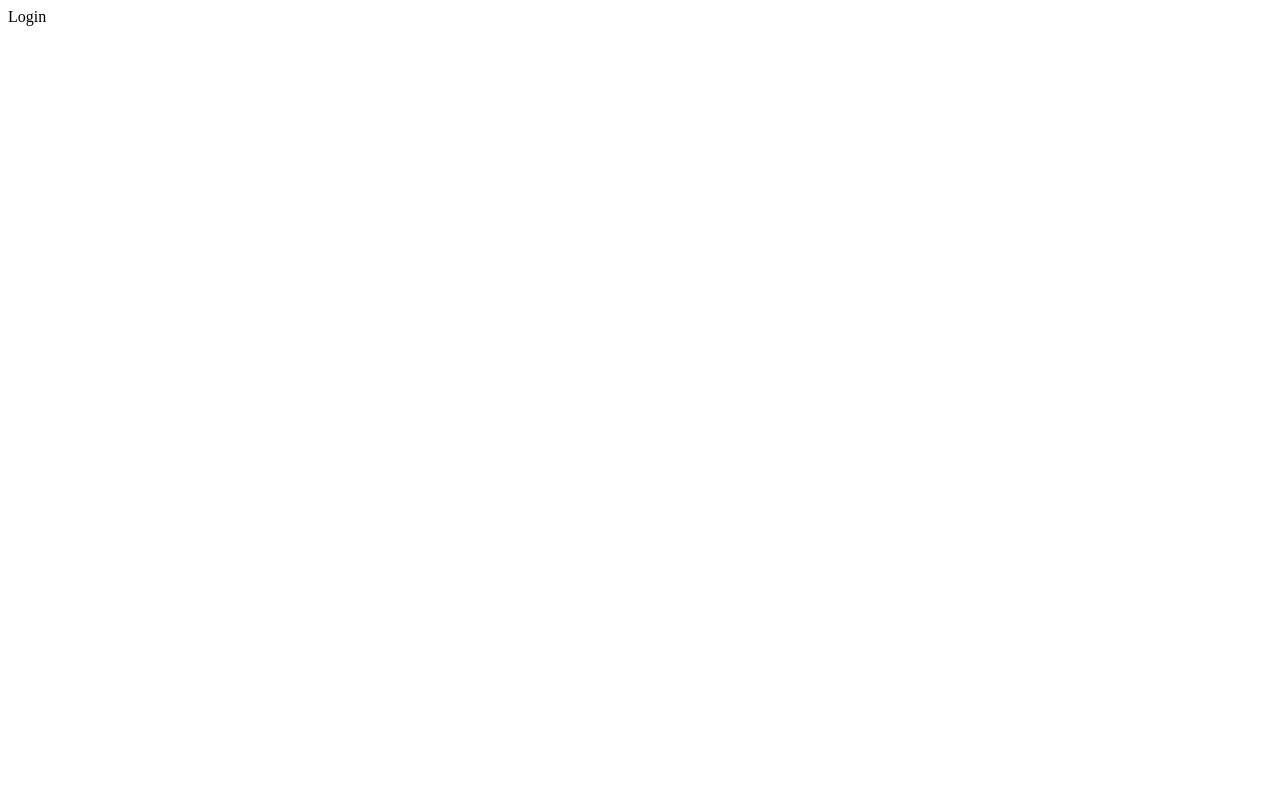
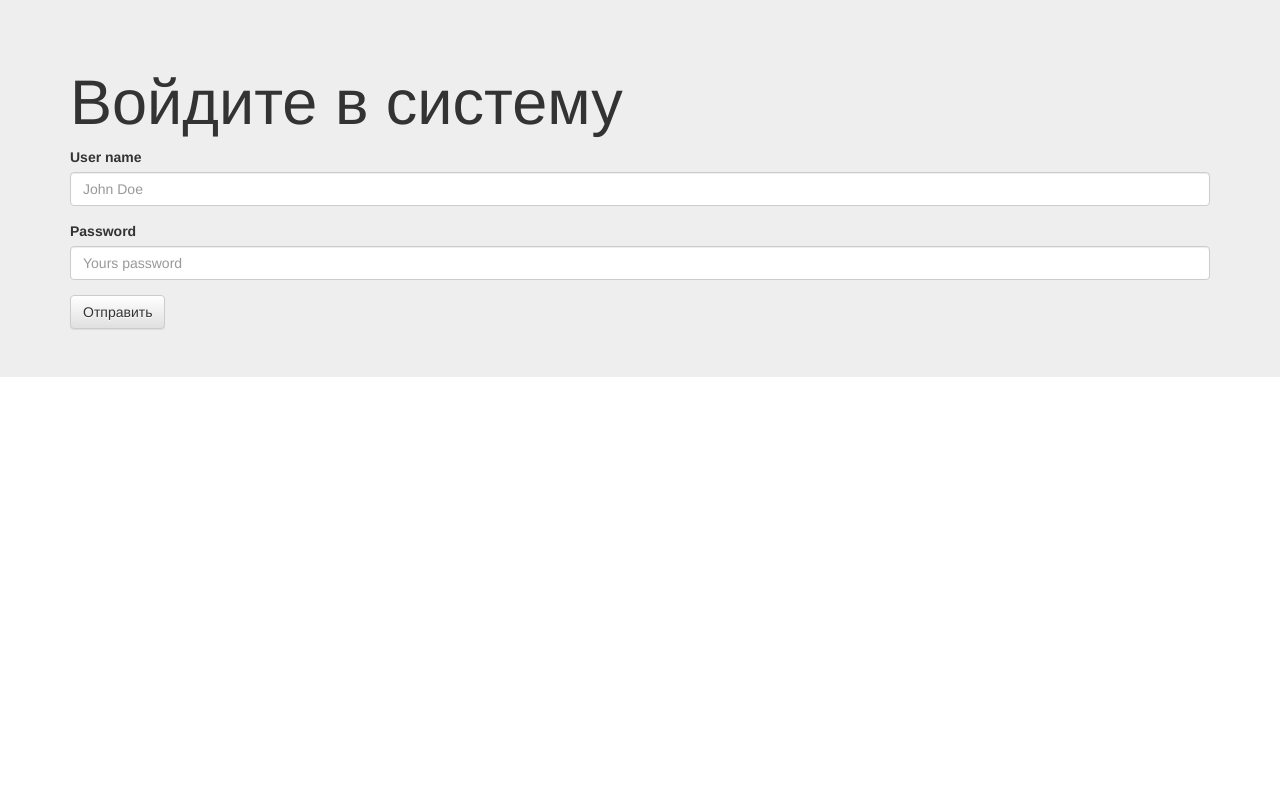
Before and after one commit to sergnov/testblog, a Django app: page /login/ in a window 1280 px wide. Before the commit the page is almost empty. Run offline with Django 3.2, Linux system fonts and the light colour scheme; some libraries are stand-ins or nearby versions.

Commit message:
Добавлена авторизация пользователя

```diff
--- a/templates/testblogapp/login.html
+++ b/templates/testblogapp/login.html
@@ -6,17 +6,17 @@
 <div class="jumbotron">
     <div class="container">
         <h1>Войдите в систему</h1>
-        <form action="/login" type="POST">
+        <form action="./../login/" method="POST">
             {% csrf_token %}
             <div class="form-group">
                 <label for="login">User name</label>
-                <input type="text" class="form-control" id="login" placeholder="John Doe">
+                <input type="text" class="form-control" name="login" placeholder="John Doe">
             </div>
             <div class="form-group">
                 <label for="pass">Password</label>
-                <input type="password" class="form-control" id="pass" placeholder="Yours password">
+                <input type="password" class="form-control" name="pass" placeholder="Yours password">
             </div>
-            <button type="submit" class="btn btn-default">Отправить</button>
+            <button type="submit" class="btn btn-default" value="Send">Отправить</button>
         </form>
     </div>
 </div>
--- a/testblog/settings.py
+++ b/testblog/settings.py
@@ -27,6 +27,8 @@ DEBUG = True
 
 ALLOWED_HOSTS = []
 
+# LOGIN_URL = "/"
+
 
 # Application definition
 
@@ -47,7 +49,7 @@ MIDDLEWARE = [
     'django.middleware.csrf.CsrfViewMiddleware',
     'django.contrib.auth.middleware.AuthenticationMiddleware',
     'django.contrib.messages.middleware.MessageMiddleware',
-    'django.middleware.clickjacking.XFrameOptionsMiddleware',
+    # 'django.middleware.clickjacking.XFrameOptionsMiddleware',
 ]
 
 ROOT_URLCONF = 'testblog.urls'
--- a/testblogapp/urls.py
+++ b/testblogapp/urls.py
@@ -20,6 +20,6 @@ urlpatterns = [
     url(r'^blog/$', views.blog),
     url(r'^feed/$', views.feed),
     url(r'^settings/$', views.settings),
-    url(r'^login/$', views.login),
+    url(r'^login/$', views.mlogin),
     url(r'^$', views.main),
 ]
--- a/testblogapp/views.py
+++ b/testblogapp/views.py
@@ -1,20 +1,47 @@
 from django.shortcuts import render, redirect
 from django.http import HttpResponse
+from django.contrib.auth import authenticate, login
+from django.core.exceptions import PermissionDenied
+from django.contrib.auth.decorators import login_required
+
+def blog(request):
+    if not request.user.is_authenticated():
+        return redirect("./../login")
+    else:
+        return render(request, "testblogapp/blog.html", {})
 
 
-def blog(request):
-    # return HttpResponse(template.render(context))
-    return render(request, "testblogapp/blog.html", {})
-
 def feed(request):
-    return render(request, "testblogapp/feed.html", {})
+    if not request.user.is_authenticated():
+        return redirect("./../login")
+    else:
+        return render(request, "testblogapp/feed.html", {})
 
 def settings(request):
-    return render(request, "testblogapp/settings.html", {})
+    if not request.user.is_authenticated():
+        return redirect("./../login")
+    else:
+        return render(request, "testblogapp/settings.html", {})
 
 def main(request):
     # return HttpResponse("Index")
     return redirect("./login")
 
-def login(request):
-    return HttpResponse("Login")
+def mlogin(request):
+    if request.method == "POST":
+        user = request.POST.get("login",None)
+        passw = request.POST.get("pass",None)
+        print(user, passw)
+        if None in [user,passw]:
+            raise PermissionDenied
+        user = authenticate(username=user, password=passw)
+        if user is None:
+            raise PermissionDenied
+        elif user.is_active:
+            login(request, user)
+        else:
+            raise PermissionDenied
+
+        return redirect("./../feed")
+    else:
+        return render(request, "testblogapp/login.html", {})
```
Also changed, not shown: db.sqlite3.
